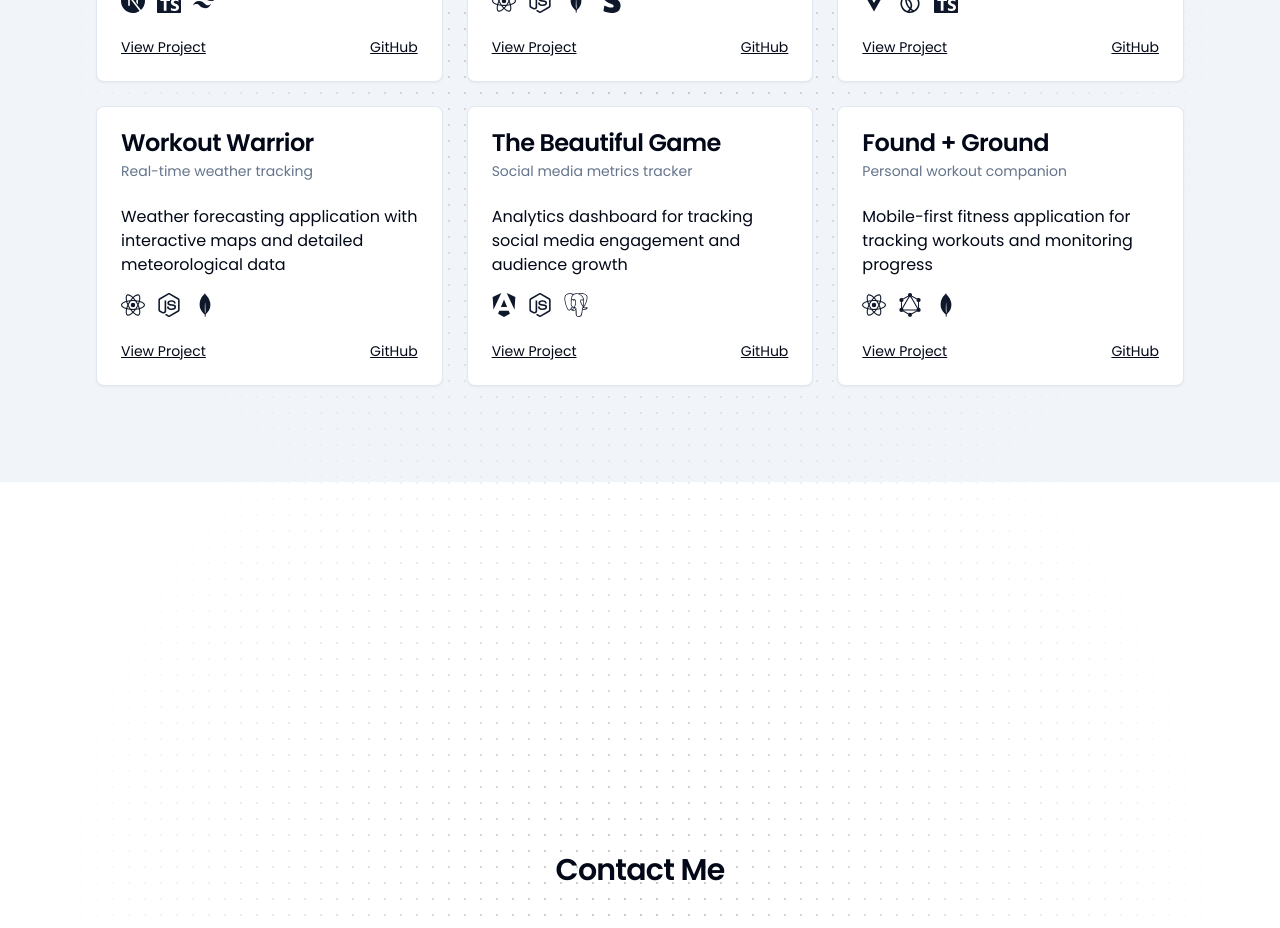
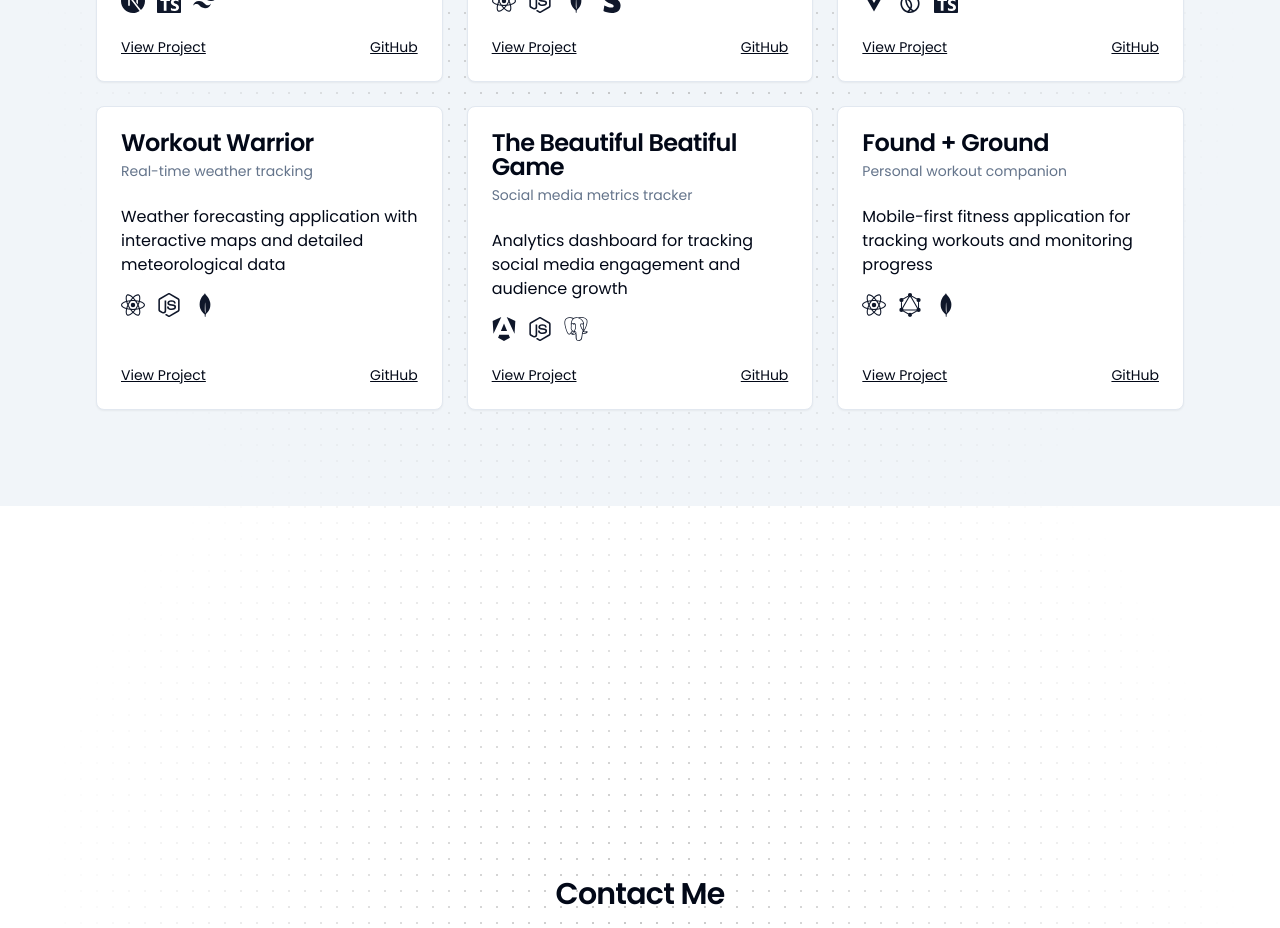
Before and after one commit to PaulGreetham/paul-greetham, a Next.js app: page / in a window 1280 px wide. Shown: the part 2820-3748 px from the top of the page. Built offline with nearby package versions, Linux system fonts and the light colour scheme.

Commit message:
test change for new laptop

```diff
--- a/src/components/sections/projects.tsx
+++ b/src/components/sections/projects.tsx
@@ -56,7 +56,7 @@ const projects: Project[] = [
   },
   {
     id: 5,
-    title: "The Beautiful Game",
+    title: "The Beautiful Beatiful Game",
     description: "Social media metrics tracker",
     details: "Analytics dashboard for tracking social media engagement and audience growth",
     technologies: ["Angular", "Node.js", "PostgreSQL"].map(tech => techIcons[tech]),
```
